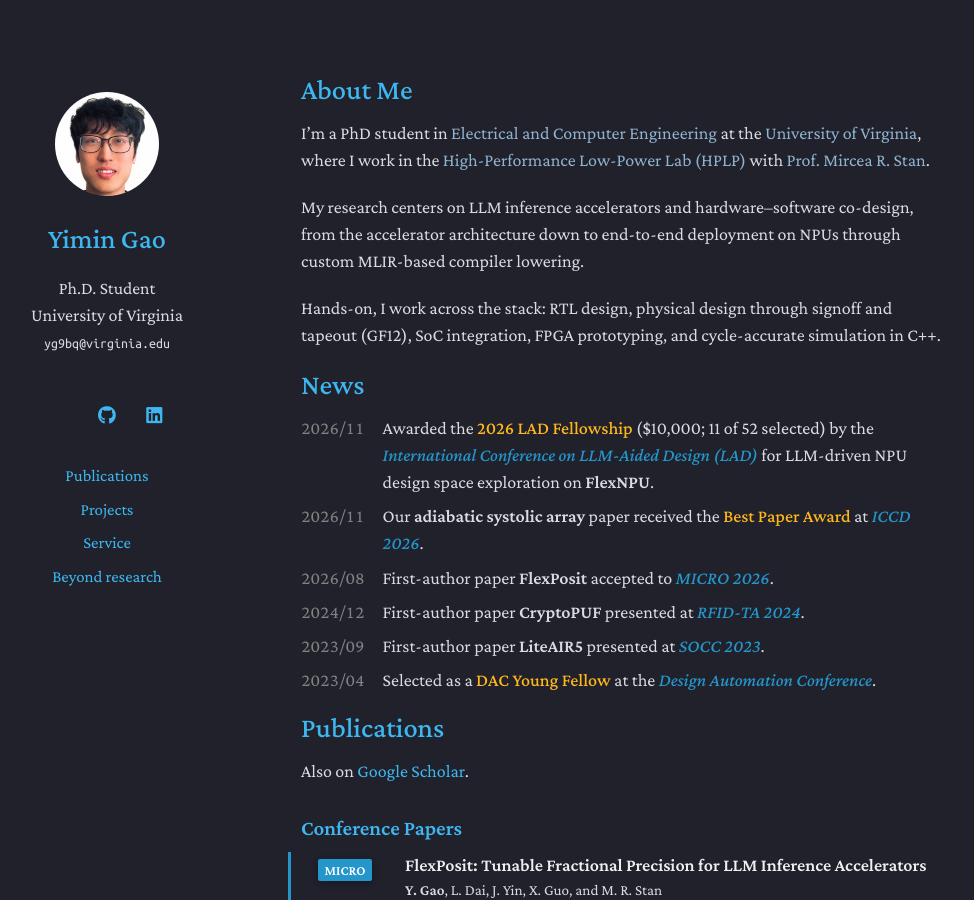
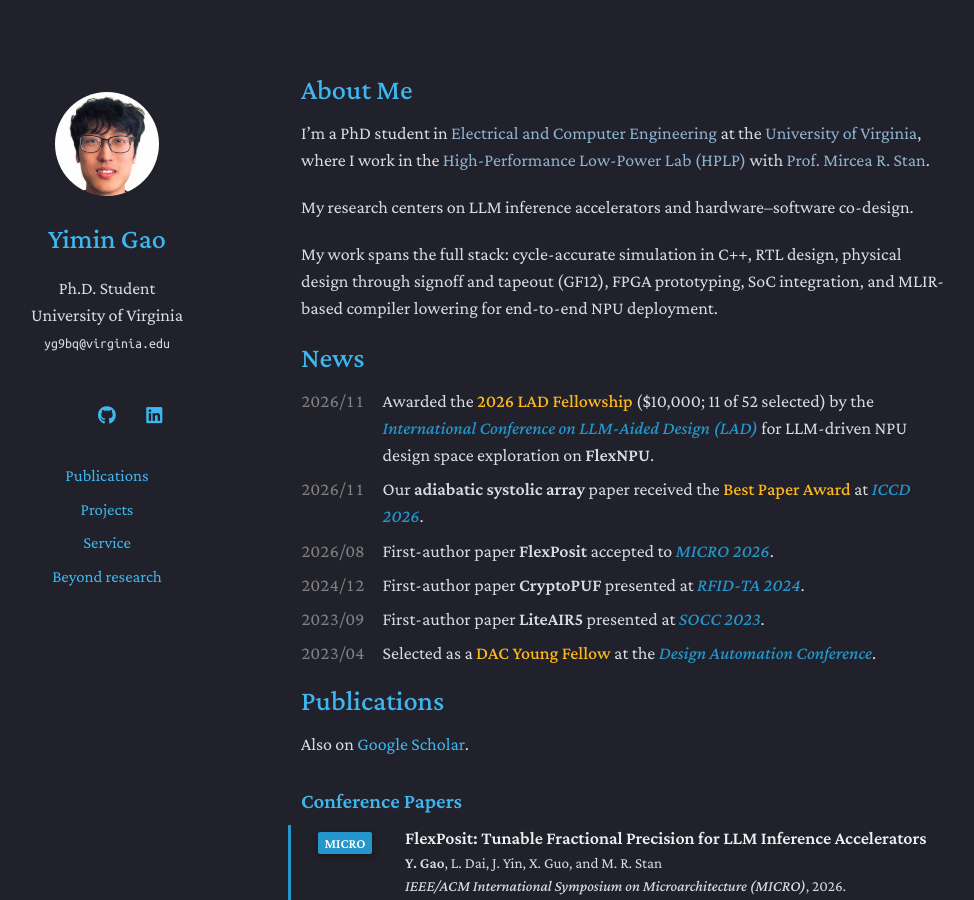
Before and after one commit to YiminGao0113/YiminGao0113.github.io, a Jekyll site: the page built from _pages/about.md, in a window 1280 px wide and 900 px high. Shown: the whole window, without its empty margins (169-1143 px from the left). Built offline with Jekyll 4.4.1, drawn with Linux system fonts in a browser that asks for light colours; a style sheet for code colours, icons or effects is not loaded; our own code applies the rules of GitHub Pages for plain Markdown files.

Commit message:
About: concise research focus; full-stack list in pipeline order

```diff
--- a/_pages/about.md
+++ b/_pages/about.md
@@ -13,9 +13,9 @@ redirect_from:
 
 I'm a PhD student in [Electrical and Computer Engineering](https://engineering.virginia.edu/departments/electrical-and-computer-engineering) at the [University of Virginia](https://www.virginia.edu/), where I work in the [High-Performance Low-Power Lab (HPLP)](https://engineering.virginia.edu/labs-groups/high-performance-low-power-lab) with [Prof. Mircea R. Stan](https://engineering.virginia.edu/faculty/mircea-r-stan).
 
-My research centers on LLM inference accelerators and hardware–software co-design, from the accelerator architecture down to end-to-end deployment on NPUs through custom MLIR-based compiler lowering.
+My research centers on LLM inference accelerators and hardware–software co-design.
 
-Hands-on, I work across the stack: RTL design, physical design through signoff and tapeout (GF12), SoC integration, FPGA prototyping, and cycle-accurate simulation in C++.
+My work spans the full stack: cycle-accurate simulation in C++, RTL design, physical design through signoff and tapeout (GF12), FPGA prototyping, SoC integration, and MLIR-based compiler lowering for end-to-end NPU deployment.
 
 </div>
 
```
